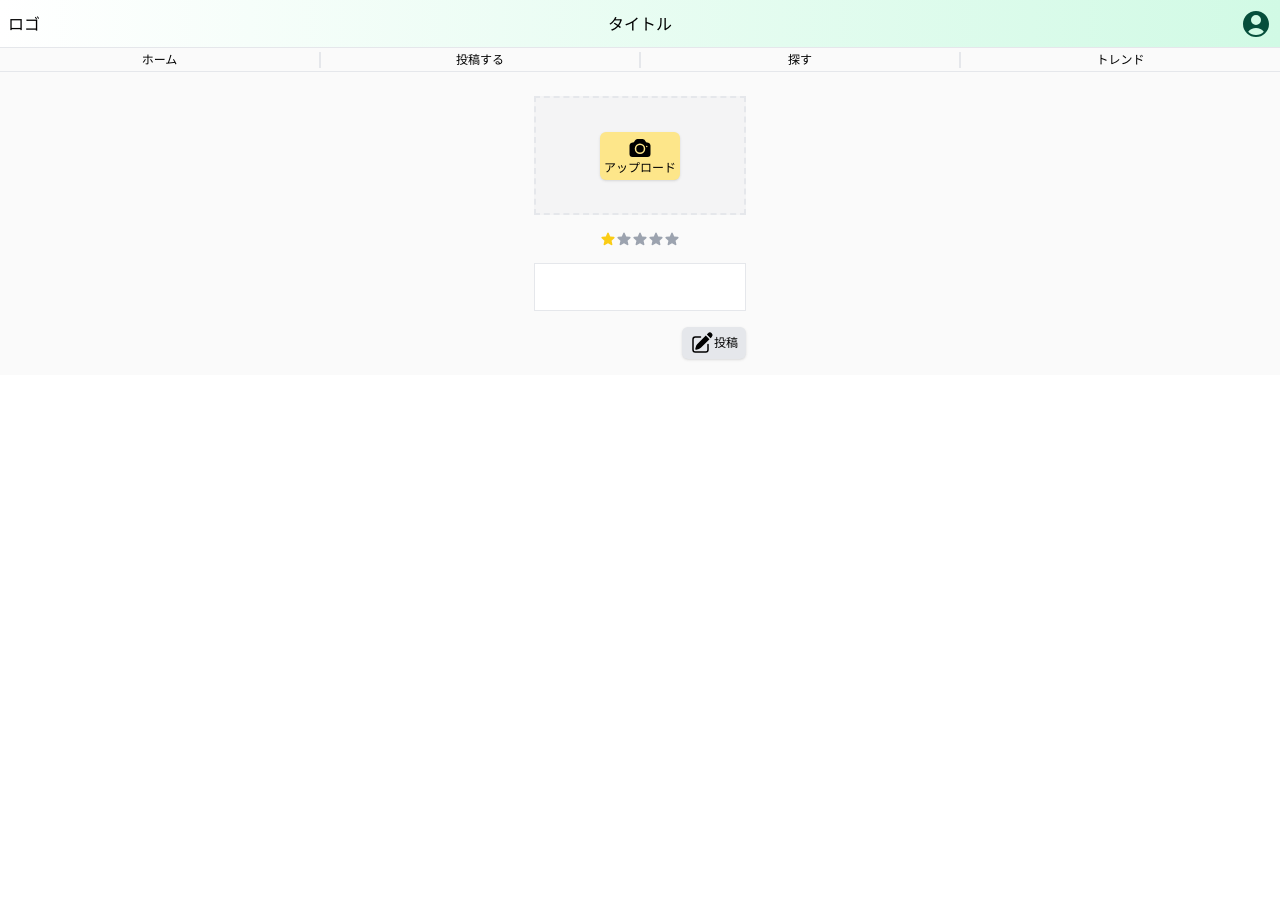
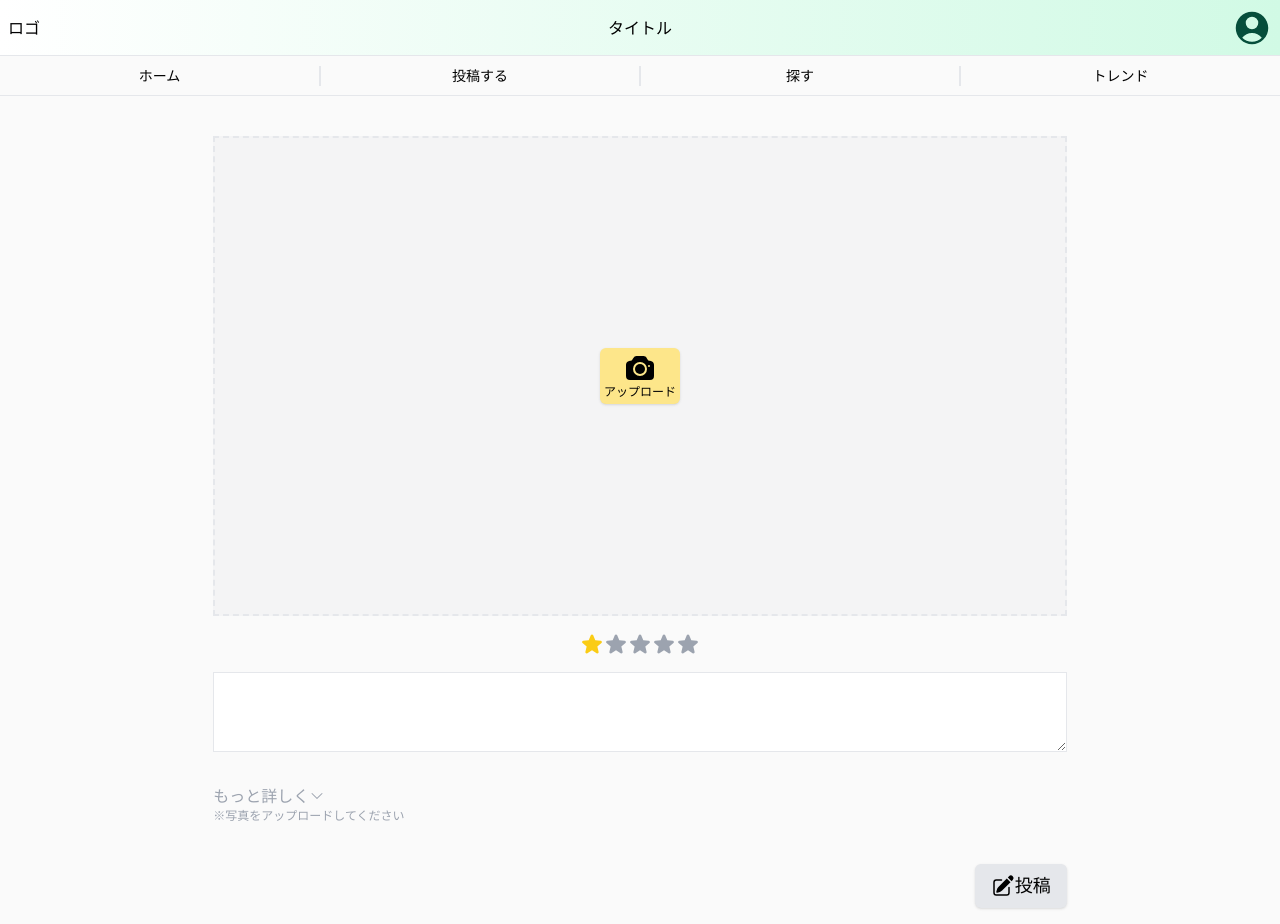
Before and after one commit to NeverPlayTEKKEN/reviewSNS, a Next.js app: page /post_review in a window 1280 px wide. Before the commit the page ends 800 px from the top, so only its background shows below. Built offline with nearby package versions, Linux system fonts and the light colour scheme.

Commit message:
include layout and add some input

```diff
--- a/src/app/components/Header.js
+++ b/src/app/components/Header.js
@@ -21,12 +21,12 @@ const Header = (props) => {
 
     return (
         <div onClick={handleClose} class="w-full">
-            <div class="w-full h-12 border-b bg-gradient-to-r from-white to-emerald-100 grid grid-cols-3 items-center ">
+            <div class="w-full h-14 border-b bg-gradient-to-r from-white to-emerald-100 grid grid-cols-3 items-center ">
                 <div class="mx-2 flex justify-start">ロゴ</div>
                 <div class="mx-2 flex justify-center">タイトル</div>
                 <div class="mx-2 flex justify-end">
                     <div onClick={handleClick} class="flex flex-col items-center">
-                        < UserCircleIcon class="w-8 h-8 text-emerald-900" />
+                        < UserCircleIcon class="w-10 h-10 text-emerald-900" />
                     </div>
                 </div>
             </div>
--- a/src/app/components/PostButton.js
+++ b/src/app/components/PostButton.js
@@ -16,8 +16,8 @@ const PostButton = () => {
                     <PostWindow />
                 </div>
             ):(
-                <div onClick={handleClick} class="absolute right-2 bottom-16 flex flex-col items-center bg-amber-200 rounded-full p-3 shadow-lg">
-                    <PencilSquareIcon class="w-6 h-6"/>
+                <div onClick={handleClick} class="absolute right-8 bottom-16 flex flex-col items-center bg-amber-200 rounded-full p-4 shadow-lg">
+                    <PencilSquareIcon class="w-8 h-8"/>
                     <div class="text-xs">レビュー</div>
                 </div>
             )}
--- a/src/app/components/Star.js
+++ b/src/app/components/Star.js
@@ -23,11 +23,11 @@ const Star = () => {
 
     return (
         <div class="flex">
-            <button onClick={()=>handleClick(1)} class={handleColor(starCount[0])} ><StarIcon class="h-4 w-4" /></button>
-            <button onClick={()=>handleClick(2)} class={handleColor(starCount[1])} ><StarIcon class="h-4 w-4" /></button>
-            <button onClick={()=>handleClick(3)} class={handleColor(starCount[2])} ><StarIcon class="h-4 w-4" /></button>
-            <button onClick={()=>handleClick(4)} class={handleColor(starCount[3])} ><StarIcon class="h-4 w-4" /></button>
-            <button onClick={()=>handleClick(5)} class={handleColor(starCount[4])} ><StarIcon class="h-4 w-4" /></button>
+            <button onClick={()=>handleClick(1)} class={handleColor(starCount[0])} ><StarIcon class="h-6 w-6" /></button>
+            <button onClick={()=>handleClick(2)} class={handleColor(starCount[1])} ><StarIcon class="h-6 w-6" /></button>
+            <button onClick={()=>handleClick(3)} class={handleColor(starCount[2])} ><StarIcon class="h-6 w-6" /></button>
+            <button onClick={()=>handleClick(4)} class={handleColor(starCount[3])} ><StarIcon class="h-6 w-6" /></button>
+            <button onClick={()=>handleClick(5)} class={handleColor(starCount[4])} ><StarIcon class="h-6 w-6" /></button>
 
         </div>
     )
--- a/src/app/components/SubHeader.js
+++ b/src/app/components/SubHeader.js
@@ -4,18 +4,18 @@ import Link from "next/link";
 
 const SubHeader = () => {
     return (
-        <div class="h-6 w-full mb-6 border-b bg-zinc-50 grid grid-cols-4">
+        <div class="h-10 w-full mb-6 border-b bg-zinc-50 grid grid-cols-4">
             <div class="flex flex-center items-center">
-                <Link href="/" class="w-full border-r text-center text-xs">ホーム</Link>
+                <Link href="/" class="w-full border-r text-center text-sm">ホーム</Link>
             </div>
             <div class="flex flex-center items-center">
-                <Link href="/post_review" class="w-full border-x text-center text-xs">投稿する</Link>
+                <Link href="/post_review" class="w-full border-x text-center text-sm">投稿する</Link>
             </div>
             <div class="flex flex-center items-center">
-                <Link href="/search_post" class="w-full border-x text-center text-xs">探す</Link>
+                <Link href="/search_post" class="w-full border-x text-center text-sm">探す</Link>
             </div>
             <div class="flex flex-center items-center">
-                <Link href="/trend" class="w-full border-l text-center text-xs">トレンド</Link>
+                <Link href="/trend" class="w-full border-l text-center text-sm">トレンド</Link>
             </div>
         </div>
 
--- a/src/app/post_review/page.js
+++ b/src/app/post_review/page.js
@@ -4,22 +4,23 @@ import Header from "../components/Header";
 import SubHeader from "../components/SubHeader";
 import { useRef, useState } from 'react';
 import Star from "../components/Star";
-import { CameraIcon, PencilSquareIcon } from "@heroicons/react/24/solid"
+import { CameraIcon, PencilSquareIcon, ChevronDownIcon } from "@heroicons/react/24/solid"
 
 const postReview = () => {
     const [isButtonActive, setButtonActive] = useState(false)
     return (
-        <div className="bg-zinc-50 flex flex-col">
+        <div className="bg-zinc-50 flex flex-col min-h-[calc(100vh-82px)]">
             <Header />
             <SubHeader />
             <div class="flex justify-center">
-                <div class="flex flex-col items-center w-fit">
+                <div class="flex flex-col items-center w-2/3">
                     <PostImage />
                     <Star />
-                    <input type="text" class="mt-4 mb-4 border h-12 text-sm" />
+                    <textarea class="mt-4 mb-4 border w-full h-20"></textarea>
+                    <DropDownReview isActive={isButtonActive} />
                     <div class="w-full flex justify-end text-sm mb-4">
-                        <button class={isButtonActive ? ("flex items-center py-1 px-2 rounded-md shadow bg-amber-200"):("flex items-center py-1 px-2 rounded-md shadow bg-gray-200")}>
-                            <PencilSquareIcon class="h-6 w-6" /><div class="text-xs">投稿</div>
+                        <button class={isButtonActive ? ("flex items-center px-4 py-2 rounded-md shadow bg-amber-200"):("flex items-center py-2 px-4 rounded-md shadow bg-gray-200")}>
+                            <PencilSquareIcon class="h-6 w-6" /><div class="text-lg">投稿</div>
                         </button>
                     </div>
                 </div>
@@ -38,9 +39,43 @@ const PostImage = () => {
     }
 
     return (
-        <div class="flex justify-center items-center w-full bg-zinc-100 aspect-video border-2 border-dashed mb-4">
+        <div class="flex justify-center items-center w-full bg-zinc-100 aspect-video border-2 border-dashed mt-4 mb-4">
             <input type='file' ref={fileInputRef} class='hidden' />
-            <button onClick={handleButtonClick} class="flex flex-col items-center text-xs bg-amber-200 p-1 rounded-md shadow"><CameraIcon class="h-6 w-6" /><div class="text-xs">アップロード</div></button>
+            <button onClick={handleButtonClick} class="flex flex-col items-center text-xs bg-amber-200 p-1 rounded-md shadow"><CameraIcon class="h-8 w-8" /><div class="text-xs">アップロード</div></button>
         </div>
     )
 }
+
+const DropDownReview = (props) => {
+
+    const [isOpen, setOpen] = useState(false)
+
+    const handleClick = () => {
+        setOpen(!isOpen)
+    }
+
+    return (
+        <div class="flex flex-col w-full mt-4 mb-10">
+            <div
+                onClick={handleClick}
+                class={
+                    props.isActive ?("flex items-center border-b w-fit"):("flex items-center text-gray-400")}
+            >
+                もっと詳しく
+                <ChevronDownIcon class="h-4 w-4 font-bold"/>
+            </div>
+            {props.isActive ? (""): (<div class="text-xs text-gray-400">※写真をアップロードしてください</div>)}
+            {isOpen&&props.isActive ? (
+                <div class="flex flex-col">
+                    <div class="mt-3">メーカー</div>
+                    <input type="text" class="border"/>
+                    <div class="mt-3">型番</div>
+                    <input type="text" class="border"/>
+                    <div class="mt-3">買ったお店</div>
+                    <input type="text" class="border" />
+                </div>
+            ):("")}
+
+        </div>
+    )
+}
```
